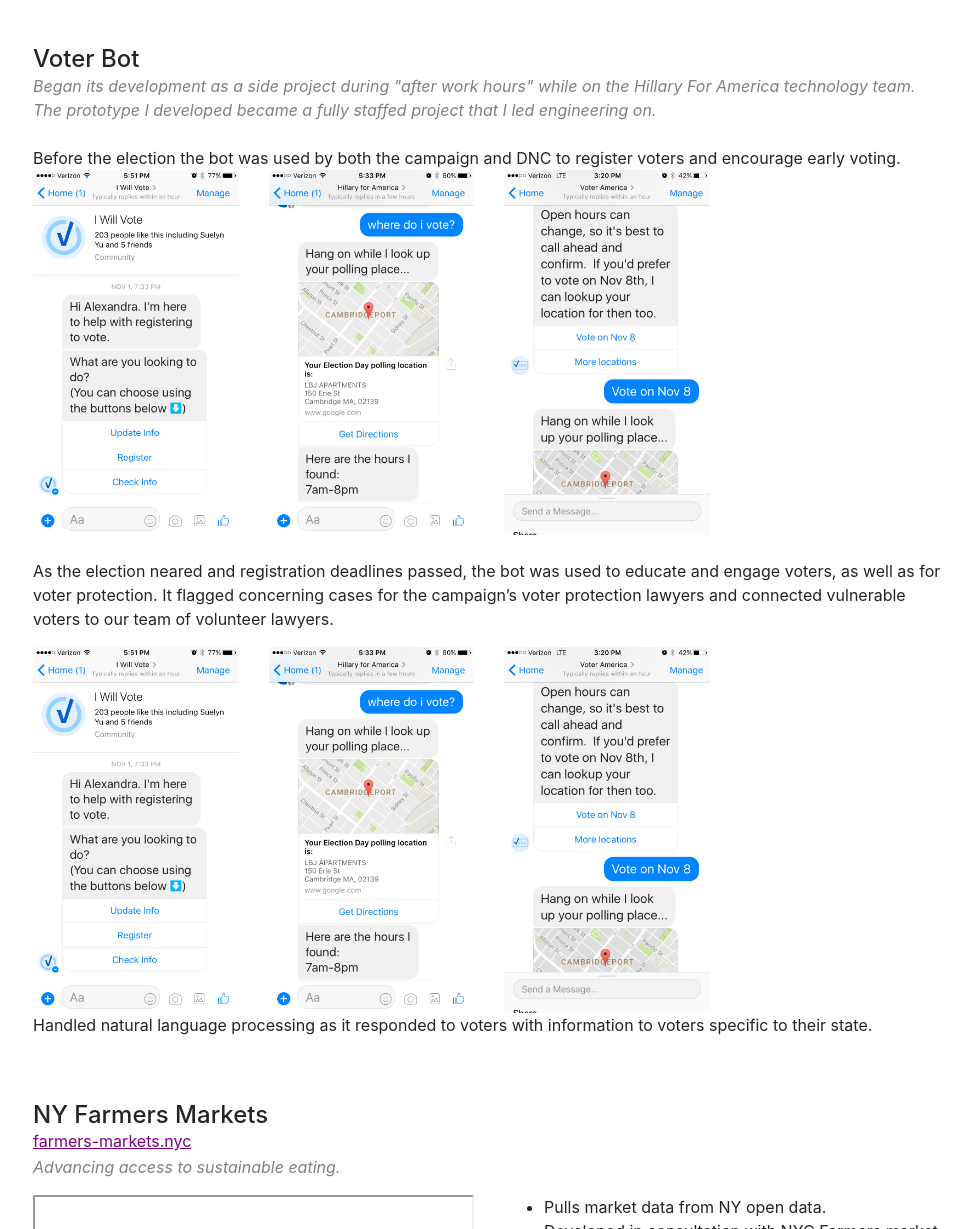
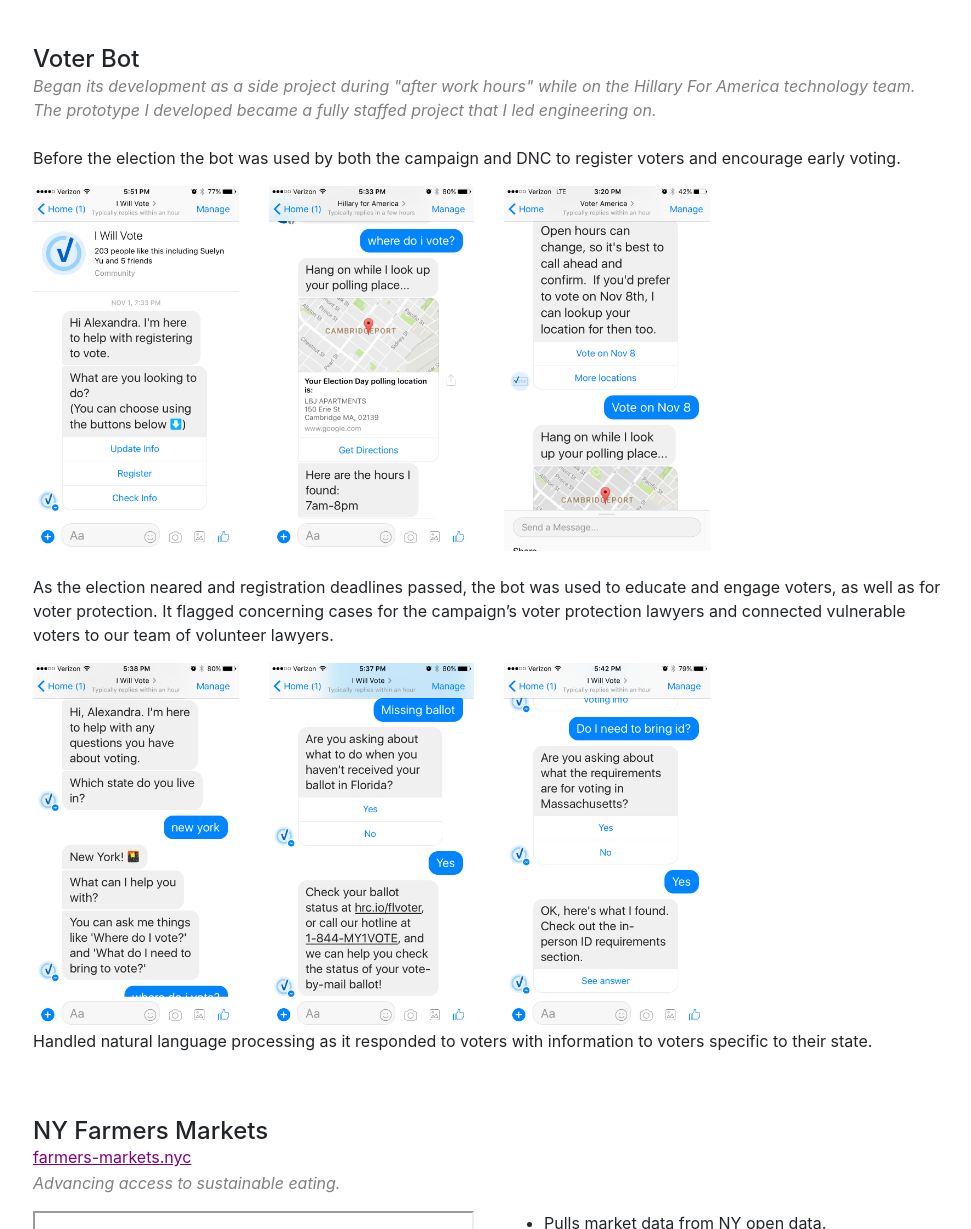
Before and after one commit to aberke/pfolio, a website with bundled scripts: page index.html in a window 1280 px wide. Shown: the part 5382-6611 px from the top of the page, without its empty margins (287-1258 px from the left). Built offline with nearby package versions, Linux system fonts and the light colour scheme; grey boxes are pictures that could not be loaded; files whose address does not match are found by name.

Commit message:
fixed voter bot images

```diff
--- a/index.html
+++ b/index.html
@@ -384,7 +384,9 @@
               <br/>
 
               <div class="row">
-                <div class="col-6 col-md-12">Before the election the bot was used by both the campaign and DNC to register voters and encourage early voting.</div>
+                <div class="col-6 col-md-12">
+                  <p>Before the election the bot was used by both the campaign and DNC to register voters and encourage early voting.</p>
+                </div>
                 <div class="col-6 col-md-3">
                   <img width="100%" src="img/projects/voter-bot/voterbot-hello.PNG" />
                 </div>
@@ -398,19 +400,23 @@
               <br/>
 
               <div class="row">
-                <div class="col-6 col-md-12"><p>As the election neared and registration deadlines passed, the bot was used to educate and engage voters, as well as for voter protection.  It flagged concerning cases for the campaign’s voter protection lawyers and connected vulnerable voters to our team of volunteer lawyers.</p>
+                <div class="col-6 col-md-12">
+                  <p>As the election neared and registration deadlines passed, the bot was used to educate and engage voters, as well as for voter protection.  It flagged concerning cases for the campaign’s voter protection lawyers and connected vulnerable voters to our team of volunteer lawyers.
+                  </p>
                 </div>
                 <div class="col-6 col-md-3">
-                  <img width="100%" src="img/projects/voter-bot/voterbot-hello.PNG" />
+                  <img width="100%" src="img/projects/voter-bot/voter-question-help.PNG" />
                 </div>
                 <div class="col-6 col-md-3">
-                  <img width="100%" src="img/projects/voter-bot/where-do-i-vote.PNG" />
+                  <img width="100%" src="img/projects/voter-bot/missing-ballot.PNG" />
                 </div>
                 <div class="col-6 col-md-3">
-                  <img width="100%" src="img/projects/voter-bot/where-to-vote.PNG" />
+                  <img width="100%" src="img/projects/voter-bot/do-i-need-id.PNG" />
                 </div>
-                <div class="col-12"><p>Handled natural language processing as it responded to voters with information to voters specific to their state.
-                </p></div>
+                <div class="col-12">
+                  <p>Handled natural language processing as it responded to voters with information to voters specific to their state.
+                  </p>
+                </div>
               </div>
             </div>
           </div>
```
Also changed, not shown: img/projects/voter-bot/do-i-need-id.PNG (added), img/projects/voter-bot/missing-ballot.PNG (added), img/projects/voter-bot/voter-question-help.PNG (added), 1 other file.
